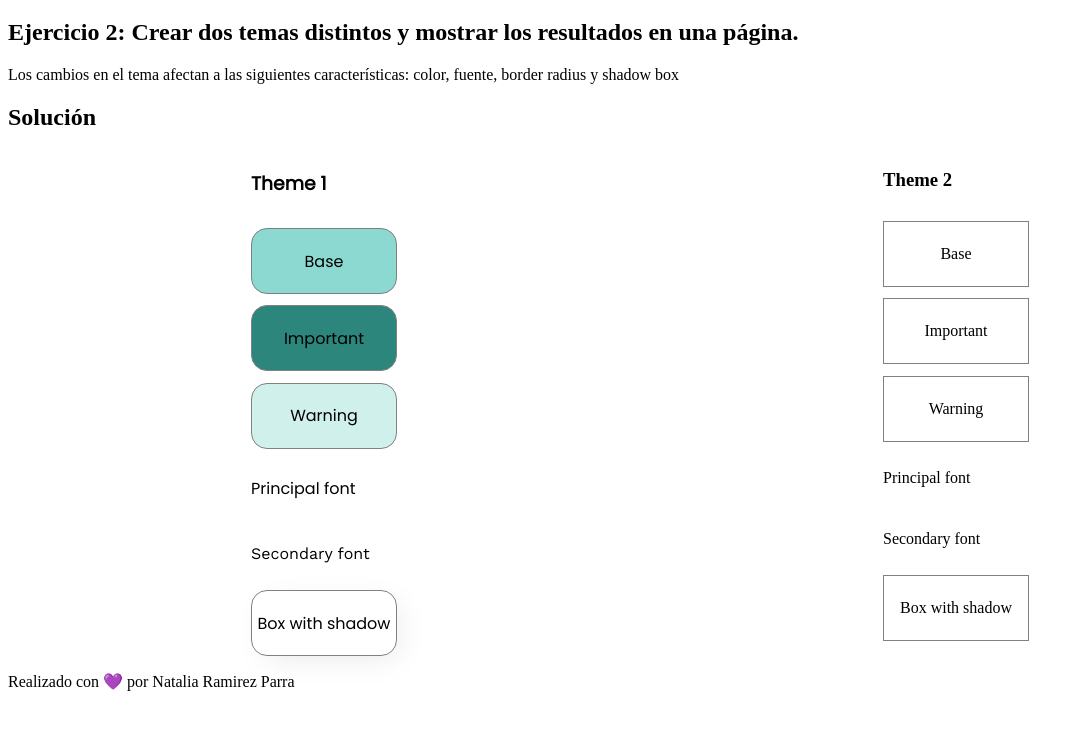
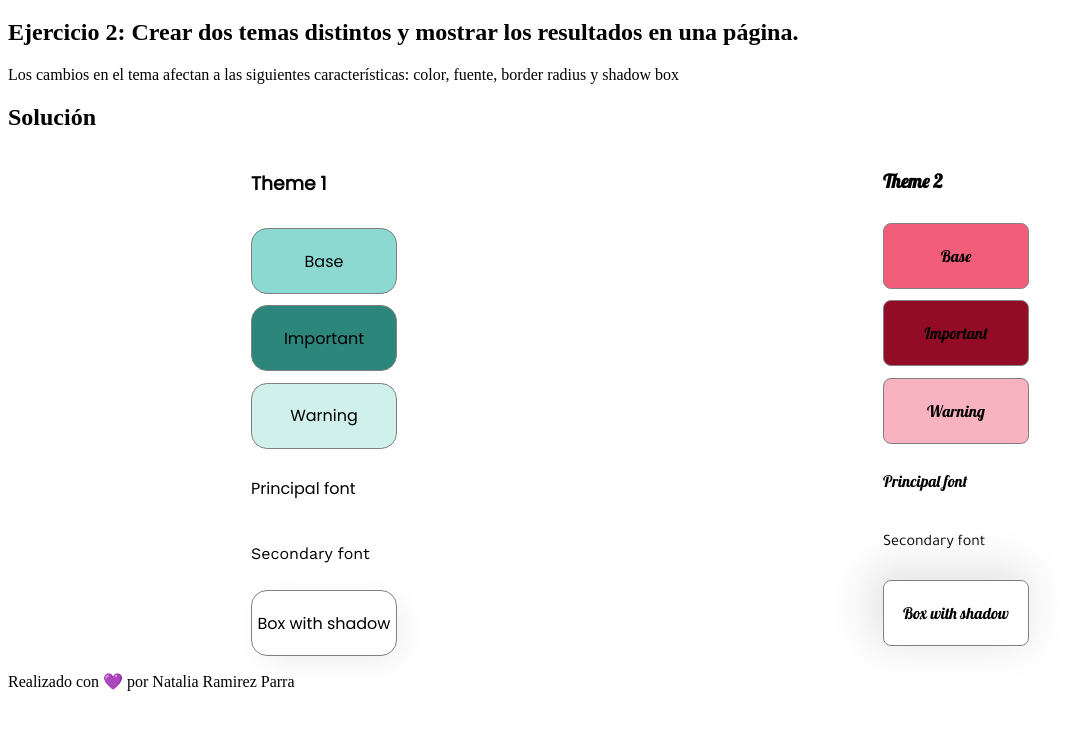
Before and after one commit to jnataliaramirez/frontend-lemoncode-master, a website built with Parcel: page src/ejercicio-2/index.html in a window 1280 px wide. Shown: the part 61-790 px from the top of the page, without its empty margins (0-1084 px from the left). Built offline with nearby package versions, Linux system fonts and the light colour scheme.

Commit message:
Exercise-2: Do theme two

```diff
--- a/src/ejercicio-2/index.html
+++ b/src/ejercicio-2/index.html
@@ -36,7 +36,7 @@
       </section>
       <section>
         <h2>Solución</h2>
-        <div class="wrapperSolution">
+        <div class="wrapper__solution">
           <article class="container theme__1">
             <h3>Theme 1</h3>
             <div class="box base">Base</div>
@@ -49,12 +49,12 @@
 
           <article class="container theme__2">
             <h3>Theme 2</h3>
-            <div class="box">Base</div>
-            <div class="box">Important</div>
-            <div class="box">Warning</div>
+            <div class="box base">Base</div>
+            <div class="box important">Important</div>
+            <div class="box warning"">Warning</div>
             <p>Principal font</p>
-            <p class="font-secondary">Secondary font</p>
-            <div class="box">Box with shadow</div>
+            <p  class="font-secondary">Secondary font</p>
+            <div class="box box-shadow">Box with shadow</div>
           </article>
         </div>
       </section>
--- a/src/ejercicio-2/sass/index.scss
+++ b/src/ejercicio-2/sass/index.scss
@@ -26,11 +26,10 @@ sans-serif;
 // - Border Radius
 $border-radius--theme2: 0.5em;
 // - Box shadow
-$box-shadow-theme2    : -26px -40px 46px 16px rgba(0, 0, 0, 0.1);
+$box-shadow-theme2    : -7px -8px 40px 8px rgba(0, 0, 0, 0.1);
 
 
-
-.wrapperSolution {
+.wrapper__solution {
   display        : flex;
   justify-content: space-around;
 }
@@ -39,6 +38,7 @@ $box-shadow-theme2    : -26px -40px 46px 16px rgba(0, 0, 0, 0.1);
   display       : flex;
   flex-direction: column;
   gap           : 0.7rem;
+
 }
 
 .box {
@@ -79,3 +79,33 @@ $box-shadow-theme2    : -26px -40px 46px 16px rgba(0, 0, 0, 0.1);
     }
   }
 }
+
+.theme {
+  &__2 {
+    font-family: $font__principal--theme2;
+
+    & .box {
+      border-radius: $border-radius--theme2;
+    }
+
+    & .base {
+      background-color: $color__primary--theme2;
+    }
+
+    & .important {
+      background-color: $color__important--theme2;
+    }
+
+    & .warning {
+      background-color: $color__warning--theme2;
+    }
+
+    & .font-secondary {
+      font-family: $font__secondary--theme2;
+    }
+
+    & .box-shadow {
+      box-shadow: $box-shadow-theme2;
+    }
+  }
+}
```
Also changed, not shown: dist/index.html, 2 other files.
